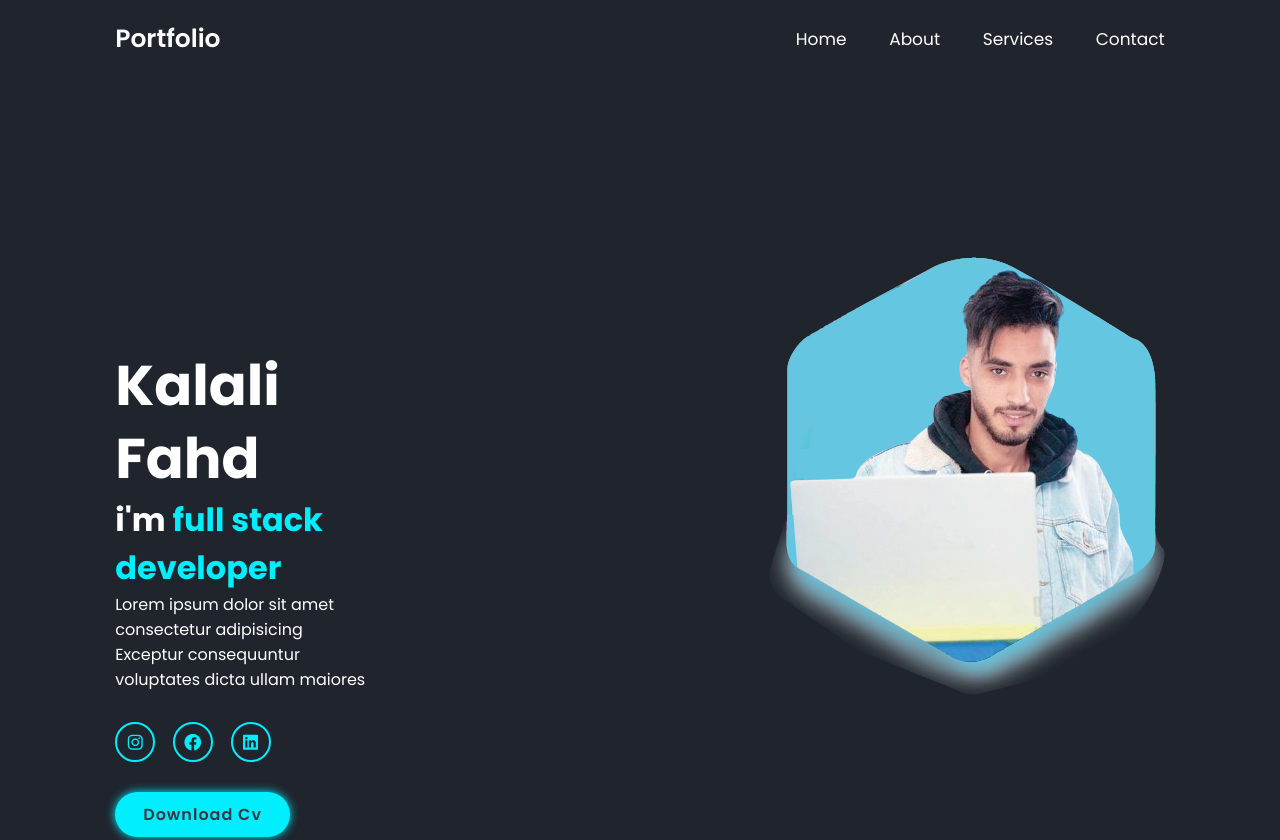
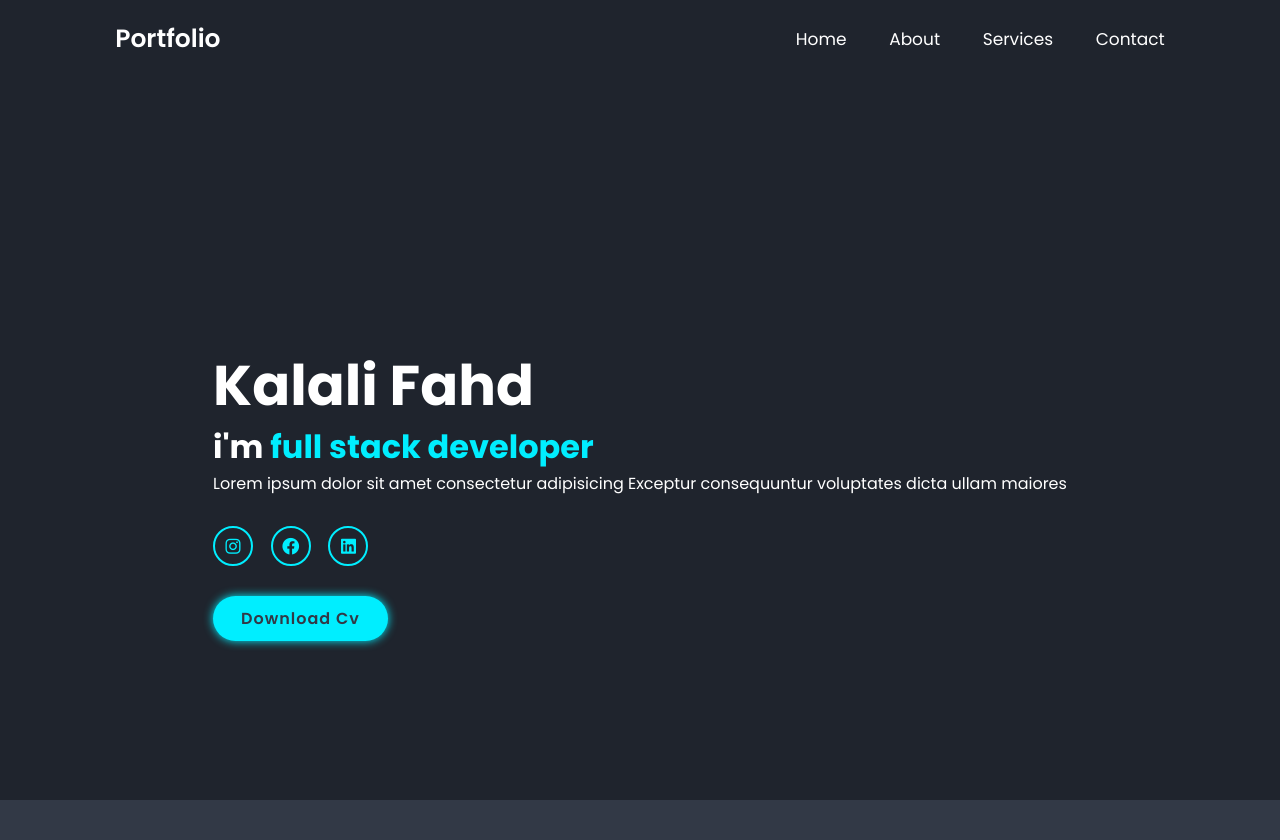
Before and after one commit to faahdfs/faahd_fs_00, a plain HTML site: page index.html in a window 1280 px wide. Shown: the top 840 px of the page. Drawn offline with nearby package versions, Linux system fonts and the light colour scheme; files whose address does not match are found by name.

Commit message:
Update index.html

```diff
--- a/index.html
+++ b/index.html
@@ -32,7 +32,6 @@
          </div>
          <a href="" class="btn">Download Cv</a>
         </div>
-        <div class="home-img"><img src="faahd.png" alt=""></div>
     </section>
 
     <section class="about" id="about">
```
